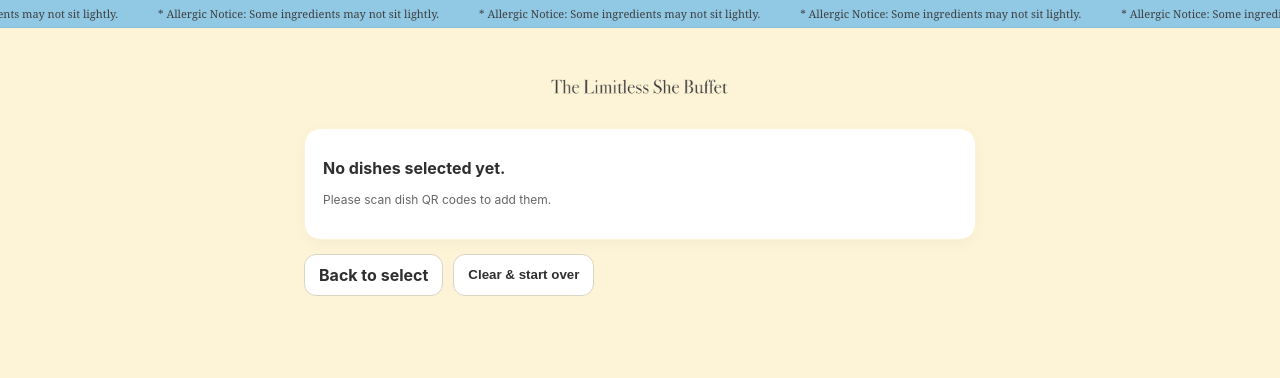
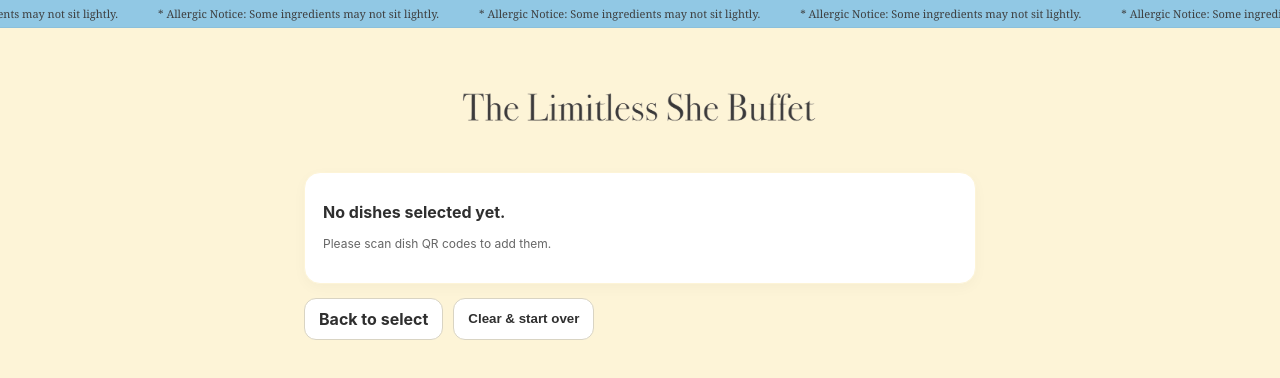
Before and after one commit to ani-syu/buffet-interaction, a plain HTML site: page finish.html in a window 1280 px wide. Drawn offline with Linux system fonts and the light colour scheme.

Commit message:
Update finish.html

```diff
--- a/finish.html
+++ b/finish.html
@@ -12,7 +12,7 @@ html,body{margin:0;padding:0;background:var(--cream);color:var(--ink);
 .ticker__inner{display:inline-flex; gap:40px; animation:scroll 24s linear infinite}
 .container{max-width:720px;margin:0 auto;padding:24px}
 .header{display:flex;align-items:center;gap:14px;margin:14px 0 18px;justify-content:center}
-.logo{height:44px;background:transparent;box-shadow:none}
+.logo{height:88px;background:transparent;box-shadow:none}
 .card{background:#fff;border:1px solid var(--border);border-radius:16px;padding:18px 18px 20px;box-shadow:0 4px 14px rgba(0,0,0,.03)}
 p{line-height:1.7;margin:8px 0}
 ul{margin:8px 0 0 18px}
```
